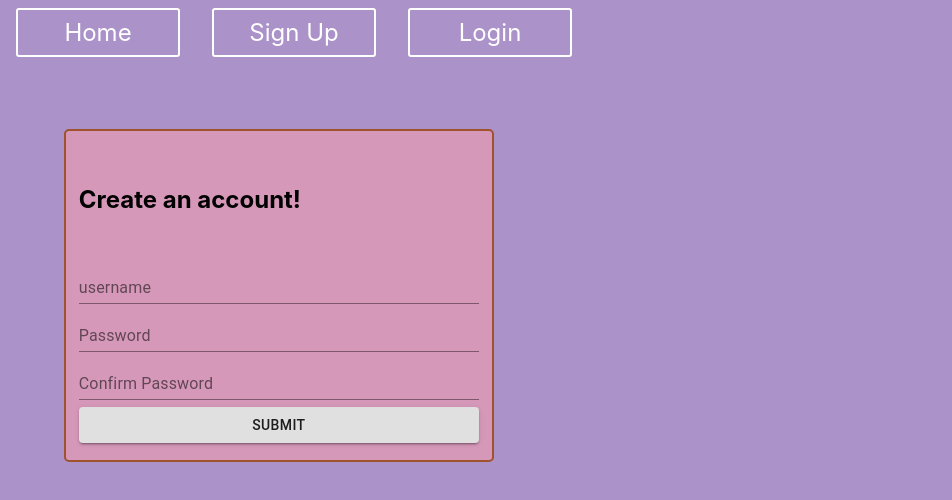
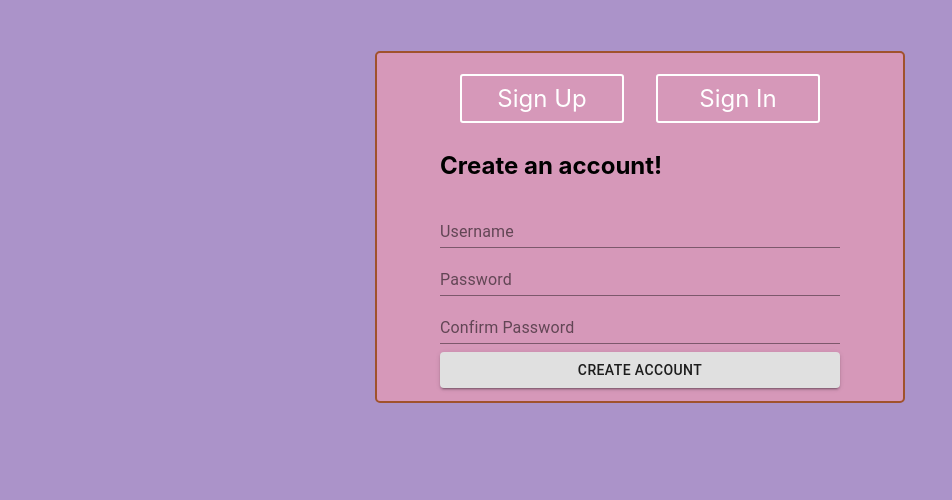
Before and after one commit to Build-Week-Pic-Metric-2/Front-End, a React (Create React App) app: page /register in a window 1280 px wide. Shown: the top 500 px of the page, without its empty margins (0-952 px from the left). Built offline with nearby package versions, Linux system fonts and the light colour scheme.

Commit message:
made some styling edits and logic corrections

```diff
--- a/src/App.css
+++ b/src/App.css
@@ -77,12 +77,7 @@
 .container {
   width: 400px;
   height: auto;
-  padding: 1%;
-  margin: 5%;
-  border-radius: 5px;
-  border: 2px solid sienna;
-  background: #d698b9;
-  line-height: 3;
+  /*line-height: 3;*/
 }
 .login{
   display: flex;
@@ -128,3 +123,14 @@
 .alt-button{
   margin: 3% 0;
 }
+.main {
+  display: flex;
+  align-items: center;
+  flex-direction: column;
+  margin: 4% auto;
+  max-width: 500px;
+  border-radius: 5px;
+  border: 2px solid sienna;
+  background: #d698b9;
+  padding: 1%;
+}
--- a/src/App.js
+++ b/src/App.js
@@ -9,21 +9,21 @@ import Nav from "./Components/Navigation"
 // import Header from './Components/Header'
 import WelcomePage from './Components/WelcomePage'
 import Register from './Components/Register'
-import Form from './Components/AltForm/form'
+// import Form from './Components/AltForm/form'
 import EditPic from "./Components/EditPic"
 
 
 export default function App() {
 
   return (
-      <section>
+      <section className='main'>
         {/*<Header />*/}
 
        <Nav />
         <Route exact path="/" component={WelcomePage}/>
         <Route path="/register" component={Register}/>
         {/* <Route path="/alternate" component={Form} /> */}
-        <Route exact path="/login" component={Login} />
+        <Route path="/login" component={Login} />
         <ProtectedRoute exact path="/account" component={Account}/>
         <ProtectedRoute exact path='/logout' component={Logout} />
         <ProtectedRoute exact path='/edit-pic' component={EditPic} />
--- a/src/Components/AltForm/form.js
+++ b/src/Components/AltForm/form.js
@@ -5,7 +5,7 @@ import {withFormik, Form } from "formik";
 import * as Yup from "yup";
 import axios from "axios";
 
-const RegistrationForm = ({username, password, confirmPassword, errors, touched,handleChange, setFieldTouched, isValid}) =>{
+const RegistrationForm = ({username, password, confirmPassword, errors, touched, handleChange, setFieldTouched, isValid}) =>{
         const change = (username, e) => {
             e.persist();
             handleChange(e);
@@ -62,11 +62,11 @@ const RegistrationForm = ({username, password, confirmPassword, errors, touched,
 };
 
 const FormikUserForm = withFormik({
-    mapPropsToValues({username, password, tos}) {
+    mapPropsToValues({username, password, confirmPassword}) {
         return {
             username: username || "",
             password: password || "",
-            tos: tos || false,
+            ConfirmPassword: confirmPassword || "",
     }
     },
 
--- a/src/Components/Login.js
+++ b/src/Components/Login.js
@@ -3,8 +3,6 @@ import React, {useState} from 'react';
 import api from "../helpers/api";
 import Button from '@material-ui/core/Button';
 import TextField from "@material-ui/core/TextField";
-
-
 
 const Login = (props) => {
     const [error, setError] = useState();
@@ -36,12 +34,12 @@ const handleSubmit = e => {
 
 return(
     <form className="container" onSubmit={handleSubmit}>
-        <h2>Please Login</h2>
+        <h2>Please Sign In!</h2>
         <div className="login">
-        {error && <div className="error">{error}</div>}
-        <TextField type="text" name='username' placeholder="User Name" value={data.username} onChange={handleChange}/>
-        <TextField type='password' name='password' placeholder='password' value={data.password} onChange={handleChange}/>
-        <Button className="button" type="submit">Sign In</Button>
+            {error && <div className="error">{error}</div>}
+            <TextField style={{marginBottom: '2%'}} type="text" name='username' placeholder="User Name" value={data.username} onChange={handleChange}/>
+            <TextField style={{marginBottom: '2%'}} type='password' name='password' placeholder='password' value={data.password} onChange={handleChange}/>
+            <Button variant="contained" className="alt-button" type="submit">Sign In</Button>
         </div>
     </form>
 )
--- a/src/Components/Navigation.js
+++ b/src/Components/Navigation.js
@@ -1,6 +1,5 @@
 import React from 'react';
 import { Row } from 'reactstrap';
-// import { NavLink, Link } from 'react-router-dom';
 import {getToken} from "../helpers/api";
 import styled from 'styled-components';
 
@@ -27,10 +26,11 @@ function Nav() {
 
   return (
   <Row>
-    <Button href='/' className='button1' styled='text-decoration:none' to="/">Home</Button>
+
+    {/*<Button href='/' className='button1' styled='text-decoration:none' to="/">Home</Button>*/}
 
     <Button href='/register' className="link">Sign Up</Button>
-        {!signedIn && <Button href='login' className="link">Login</Button>}
+        {!signedIn && <Button href='/login' className="link">Sign In</Button>}
          {signedIn && <Button href='/account' className="link">Account</Button>}
          {signedIn && <Button href='/logout'  className="link">Logout</Button>}
   </Row>
--- a/src/Components/Register.js
+++ b/src/Components/Register.js
@@ -78,9 +78,11 @@ import Button from "@material-ui/core/Button";
 import TextField from "@material-ui/core/TextField";
 import {withFormik, Form } from "formik";
 import * as Yup from "yup";
-import axios from "axios";
+// import axios from "axios";
+import api from "../helpers/api";
 
-const RegistrationForm = ({username, password, confirmPassword, errors, touched,handleChange, setFieldTouched}) =>{
+
+const RegistrationForm = ({username, password, confirmPassword, errors, touched, handleChange, setFieldTouched}) =>{
         const change = (username, e) => {
             e.preventDefault();
             handleChange(e);
@@ -94,7 +96,7 @@ const RegistrationForm = ({username, password, confirmPassword, errors, touched,
                     name="username"
                     helperText={touched.username ? errors.username : ""}
                     error={touched.username && Boolean(errors.username)}
-                    label="username"
+                    label="Username"
                     value={username}
                     onChange={change.bind(null, "username")}
                     fullWidth
@@ -112,7 +114,7 @@ const RegistrationForm = ({username, password, confirmPassword, errors, touched,
                     onChange={change.bind(null, "password")}
 
                 />
-                <TextField
+                <TextField style={{marginBottom: '2%'}}
                     id="confirmPassword"
                     name="confirmPassword"
                     helperText={touched.confirmPassword ? errors.confirmPassword : ""}
@@ -131,18 +133,18 @@ const RegistrationForm = ({username, password, confirmPassword, errors, touched,
                     className='alt-button'
                     // disabled={!isValid}
                 >
-                    Submit
+                    Create Account
                 </Button>
             </Form>
         );
 };
 
 const FormikUserForm = withFormik({
-    mapPropsToValues({username, password, tos}) {
+    mapPropsToValues({username, password, confirmPassword}) {
         return {
             username: username || "",
             password: password || "",
-            tos: tos || false,
+            confirmPassword: confirmPassword || ""
     }
     },
 
@@ -160,8 +162,8 @@ const FormikUserForm = withFormik({
             .oneOf([Yup.ref("password")], "Password does not match")
     }),
     handleSubmit({ username, password, props}){
-        axios
-            .post("https://picmetric1.herokuapp.com/api/auth/register", {username, password})
+        api()
+            .post("api/auth/register", {username, password})
             .then(res =>{
                 console.log(res);
                 props.history.push("/login")
```
Also changed, not shown: 1 other file (tests, documents, lock files or other folders).
